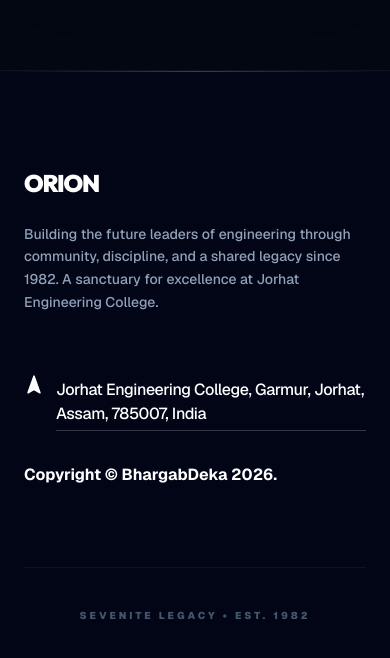
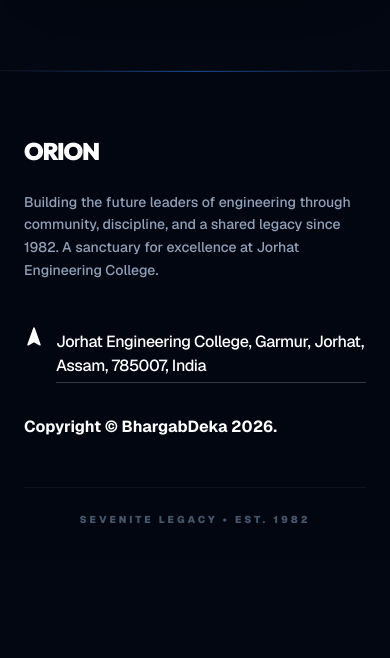
Before and after one commit to bhargabdeka-deka/hostel-portal, a Next.js app: page / in a window 390 px wide. Shown: the part 2771-3429 px from the top of the page. After the commit the page ends 3330 px from the top, so only its background shows below. Built offline with nearby package versions, Linux system fonts and the light colour scheme; no server answers; the database is empty.

Commit message:
Compacted footer size and updated background color

```diff
--- a/components/shared/Footer.tsx
+++ b/components/shared/Footer.tsx
@@ -2,12 +2,12 @@ import { Navigation } from 'lucide-react';
 
 export function Footer() {
   return (
-    <footer className="bg-slate-950/90 backdrop-blur-xl pt-24 pb-12 px-6 relative overflow-hidden border-t border-white/5">
+    <footer className="bg-[#030712]/95 backdrop-blur-xl pt-16 pb-8 px-6 relative overflow-hidden border-t border-white/5">
       {/* Decorative Gradient */}
       <div className="absolute top-0 left-1/2 -translate-x-1/2 w-full h-px bg-gradient-to-r from-transparent via-blue-500/50 to-transparent"></div>
 
       <div className="max-w-7xl mx-auto relative z-10">
-        <div className="flex flex-col md:flex-row justify-between items-start mb-20 gap-16">
+        <div className="flex flex-col md:flex-row justify-between items-start mb-12 gap-12">
           <div className="max-w-sm space-y-6">
             <h3 className="text-2xl font-black tracking-tighter text-white uppercase font-heading">
               ORION
@@ -35,7 +35,7 @@ export function Footer() {
           </div>
         </div>
 
-        <div className="pt-10 border-t border-white/5 flex justify-center md:justify-start">
+        <div className="pt-6 border-t border-white/5 flex justify-center md:justify-start">
           <p className="text-slate-600 text-[10px] font-black uppercase tracking-[0.3em]">
             Sevenite Legacy • Est. 1982
           </p>
```
